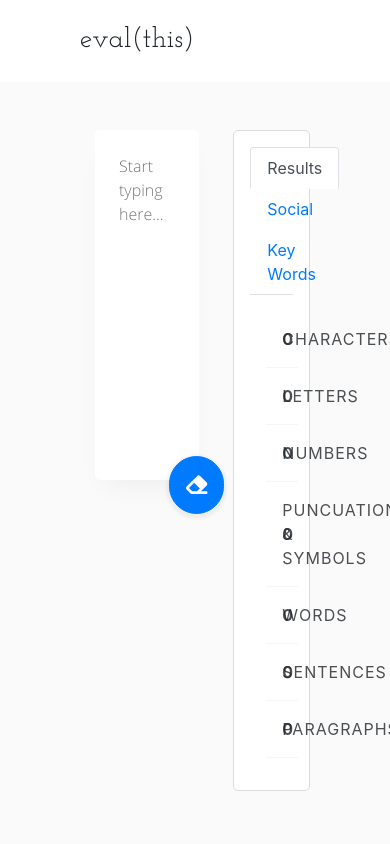
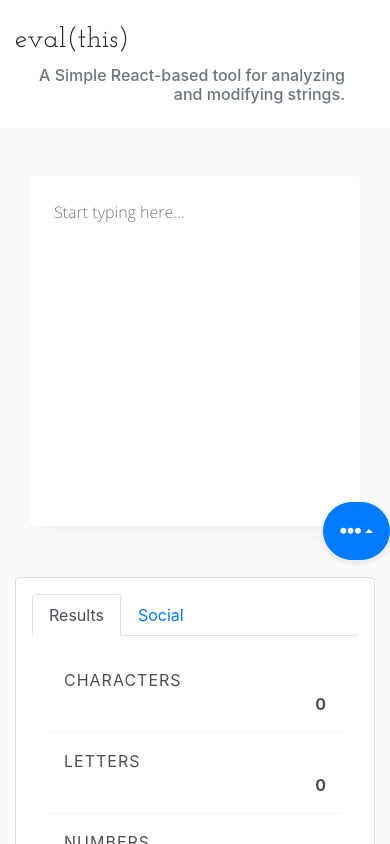
Before and after one commit to mikallwilsonn/evalthis, a React (Create React App) app: page / in a window 390 px wide. Shown: the top 844 px of the page. Built offline with nearby package versions, Linux system fonts and the light colour scheme.

Commit message:
Added more functionality to modify the input values as well as improved responsiveness a bit

```diff
--- a/src/components/App.js
+++ b/src/components/App.js
@@ -16,13 +16,13 @@ import Footer from './Footer';
 class App extends Component {
     render() {
         return (
-            <div className="main-wrapper container-fluid d-flex flex-column justify-content-between m-0 p-0">
+            <div className="main-wrapper col-sm-12 d-flex flex-column justify-content-between m-0 p-0">
 
                 <Header />
 
-                <div className="container-fluid">
+                <div className="col-sm-12">
                     <div className="row justify-content-center pt-5 pb-5">
-                        <div className="row justify-content-between col-8">
+                        <div className="row justify-content-between col-sm-8">
                             <Content />
                             <Results />
                         </div>
--- a/src/components/Content.js
+++ b/src/components/Content.js
@@ -5,7 +5,8 @@ import { connect } from 'react-redux';
 import * as actions from '../actions';
 import { FontAwesomeIcon as Icon } from '@fortawesome/react-fontawesome';
 import {
-    faEraser
+    faEraser, faEllipsisH, faRandom, faSortAlphaUp,
+    faSortAlphaDown, faBackward, faUndo
 } from '@fortawesome/free-solid-svg-icons';
 
 
@@ -15,11 +16,19 @@ class Content extends Component {
 
     constructor( state ) {
         super( state );
+        state = { originalValue: '' }
         this.contentRef = createRef();
+    }
+
+    componentDidUpdate() {
+        if ( this.props.inputValue.length > 0 ) {
+            this.contentRef.current.value = this.props.inputValue;
+        }
     }
 
     isTyping( value ) {
         this.props.evaluate( value );
+        this.setState({ originalValue: value })
     }
 
     clear() {
@@ -27,21 +36,77 @@ class Content extends Component {
         this.props.evaluate( '' );
     }
 
+    onRandomize() {
+        this.props.randomize( this.contentRef.current.value );
+    }
+
+    onAllLowercase() {
+        this.props.allLowercase( this.contentRef.current.value );
+    }
+
+    onAllUpercase() {
+        this.props.allUppercase( this.contentRef.current.value );
+    }
+
+    onReverse() {
+        this.props.allReverse( this.contentRef.current.value );
+    }
+
+    onOriginal() {
+        this.props.original( this.state.originalValue );
+    }
+
     render() {
         return (
-            <div id="content" className="col-7">
+            <div id="content" className="col-lg-7">
                 <textarea
                     ref={this.contentRef}
                     placeholder="Start typing here..."
                     className="container-fluid p-4 bg-white"
                     onChange={( event ) => this.isTyping( event.target.value )}
                 ></textarea>
-                <div id="button-container">
+                <div id="button-container" className="btn-group dropup">
                     <button
-                        className="btn btn-primary p-3"
-                        onClick={() => this.clear()}>
-                            <Icon icon={faEraser} size="lg" />
+                        type="button"
+                        className="btn btn-primary p-3 dropdown-toggle"
+                        data-toggle="dropdown"
+                        aria-haspopup="true"
+                        aria-expanded="false">
+                            <Icon icon={faEllipsisH} size="lg" />
                     </button>
+                    <div className="dropdown-menu">
+                        <button
+                            className="btn btn-block text-muted"
+                            onClick={() => this.onReverse()}>
+                            <Icon icon={faBackward} size="sm" /> Reverse
+                        </button>
+                        <button
+                            className="btn btn-block text-muted"
+                            onClick={() => this.onAllLowercase()}>
+                            <Icon icon={faSortAlphaDown} size="sm" /> All Lowercase
+                        </button>
+                        <button
+                            className="btn btn-block text-muted"
+                            onClick={() => this.onAllUpercase()}>
+                            <Icon icon={faSortAlphaUp} size="sm" /> All Uppercase
+                        </button>
+                        <button
+                            className="btn btn-block text-muted"
+                            onClick={() => this.onRandomize()}>
+                            <Icon icon={faRandom} size="sm" /> Randomize
+                        </button>
+                        <button
+                            className="btn btn-block text-muted"
+                            onClick={() => this.onOriginal()}>
+                            <Icon icon={faUndo} size="sm" /> Original
+                        </button>
+                        <div className="dropdown-divider"></div>
+                        <button
+                            className="btn btn-block text-danger"
+                            onClick={() => this.clear()}>
+                            <Icon icon={faEraser} size="sm" /> Clear
+                        </button>
+                    </div>
                 </div>
 
             </div>
@@ -50,6 +115,11 @@ class Content extends Component {
 }
 
 
+function mapStateToProps({ inputValue }) {
+    return { inputValue };
+}
+
+
 // ----
 // Content export
-export default connect( null, actions )( Content );
+export default connect( mapStateToProps, actions )( Content );
--- a/src/components/Header.js
+++ b/src/components/Header.js
@@ -10,14 +10,14 @@ class Header extends Component {
         return (
             <header id="header" className="container-fluid pb-3 pt-4 bg-white">
                 <div className="row justify-content-center">
-                    <div className="col-8 row align-items-center">
+                    <div className="col-lg-8 row align-items-center">
 
-                        <div className="col-6 row justify-content-start">
-                            <h1 id="site_logo" className="h3">eval(this)</h1>
+                        <div className="col-md-6 row justify-content-start">
+                            <h1 id="site_logo" className="h3 text-left">eval(this)</h1>
                         </div>
 
-                        <div className=" col-6 row">
-
+                        <div className="col-md-6 row">
+                            <h2 className="h6 text-muted text-right">A Simple React-based tool for analyzing and modifying strings.</h2>
                         </div>
 
                     </div>
--- a/src/components/Results.js
+++ b/src/components/Results.js
@@ -29,16 +29,13 @@ class Results extends Component {
         }
 
         return(
-            <div id="results" className="col-4 bg-white p-3 m-0">
+            <div id="results" className="col-lg-4 bg-white p-3 m-0">
                 <ul className="nav nav-tabs" id="myTab" role="tablist">
                     <li className="nav-item">
                         <a className="nav-link active" id="results-tab" data-toggle="tab" href="#results-show" role="tab" aria-controls="results" aria-selected="true">Results</a>
                     </li>
                     <li className="nav-item">
                         <a className="nav-link" id="social-tab" data-toggle="tab" href="#social" role="tab" aria-controls="social" aria-selected="false">Social</a>
-                    </li>
-                    <li className="nav-item">
-                        <a className="nav-link" id="keywords-tab" data-toggle="tab" href="#keywords" role="tab" aria-controls="keywords" aria-selected="false">Key Words</a>
                     </li>
                 </ul>
                 <div className="tab-content p-3" id="myTabContent">
@@ -80,7 +77,6 @@ class Results extends Component {
                             limit={results.instagram.limit}
                         />
                     </div>
-                    <div className="tab-pane fade" id="keywords" role="tabpanel" aria-labelledby="keywords-tab">Coming Soon!</div>
                 </div>
 
             </div>
--- a/src/components/results/Result.js
+++ b/src/components/results/Result.js
@@ -9,11 +9,11 @@ class Result extends Component {
     render() {
         const { title, value } = this.props;
         return (
-            <div className="result container-fluid row justify-content-between align-items-center p-3 m-0">
-                <div className="result_title col-8 p-0 text-left">
+            <div className="result col-sm-12 row justify-content-between align-items-center p-3 m-0">
+                <div className="result_title col-sm-8 p-0 text-left">
                     {title}
                 </div>
-                <div className="result_value col-4 p-0 text-right">
+                <div className="result_value col-sm-4 p-0 text-right">
                     {value}
                 </div>
             </div>
--- a/src/components/results/SocialResult.js
+++ b/src/components/results/SocialResult.js
@@ -12,14 +12,14 @@ class SocialResult extends Component {
         const progress = ( value / limit ) * 100;
 
         return (
-            <div className="result container-fluid row justify-content-between align-items-center p-3 m-0">
-                <div className="result_title col-8 p-0 text-left">
+            <div className="result col-sm-12 row justify-content-between align-items-center p-3 m-0">
+                <div className="result_title col-sm-8 p-0 text-left">
                     {title}
                 </div>
-                <div className="result_value col-4 p-0 text-right">
+                <div className="result_value col-sm-4 p-0 text-right">
                     {value} / {limit}
                 </div>
-                <div className="col-12 p-0 mt-1">
+                <div className="col-sm-12 p-0 mt-1">
                     <div className="progress p-0">
                         <div
                             className={`progress-bar ${progress > 100 ? 'bg-danger' : 'bg-primary'}`}
--- a/src/reducers/index.js
+++ b/src/reducers/index.js
@@ -2,8 +2,10 @@
 // Dependencies
 import { combineReducers } from 'redux';
 import resultsReducer from './resultsReducer';
+import modifyReducer from './modifyReducer';
 
 
 export default combineReducers({
-    results: resultsReducer
+    results: resultsReducer,
+    inputValue: modifyReducer
 });
--- /dev/null
+++ b/src/reducers/modifyReducer.js
@@ -0,0 +1,16 @@
+export default function( state = '', action ) {
+    switch ( action.type ) {
+        case 'randomize':
+            return action.payload;
+        case 'uppercase':
+            return action.payload;
+        case 'lowercase':
+            return action.payload;
+        case 'reverse':
+            return action.payload;
+        case 'original':
+            return action.payload;
+        default:
+            return state;
+    }
+}
--- a/src/reducers/resultsReducer.js
+++ b/src/reducers/resultsReducer.js
@@ -1,4 +1,3 @@
-//import initialResults from '../data/initialResults';
 export default function( state = null, action ) {
     switch ( action.type ) {
         case 'evaluate':
--- a/src/theme/theme.css
+++ b/src/theme/theme.css
@@ -57,17 +57,18 @@ html, body { background-color: #fafafa }
     margin-top:-30px;
 }
 
-#button-container button {
-    display:absolute;
+#button-container button[type="button"] {
+    display:inline-block;
+    position:absolute;
     z-index:10;
     border-radius:250px !important;
-    margin-right:-25px;
+    margin-right:-30px;
     transition:0.3s;
     outline:none !important;
     box-shadow: 0px 2px 3px 3px rgba(0,0,0,0.05);
 }
 
-#button-container button:hover {
+#button-container button[type="button"]:hover {
     transform: translateY(-5px);
     box-shadow: 0px 3px 4px 2px rgba(0,0,0,0.15);
 }
@@ -113,3 +114,16 @@ html, body { background-color: #fafafa }
 ----------- Footer
 ---- */
 #footer {}
+
+
+
+
+/* ----
+----------- Response
+---- */
+
+@media (max-width: 988px) {
+    #results {
+        margin-top:75px !important;
+    }
+}
```
Also changed, not shown: src/actions/index.js (+56 -2 lines), src/data/initialResults.js (deleted, +0 -27 lines).
